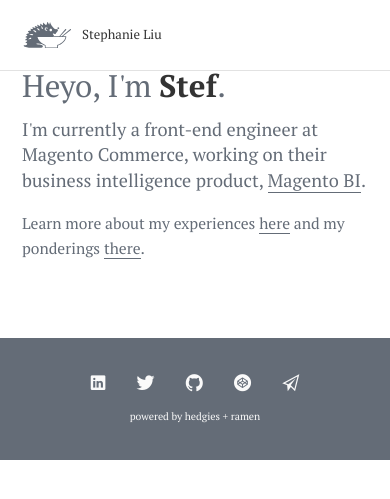
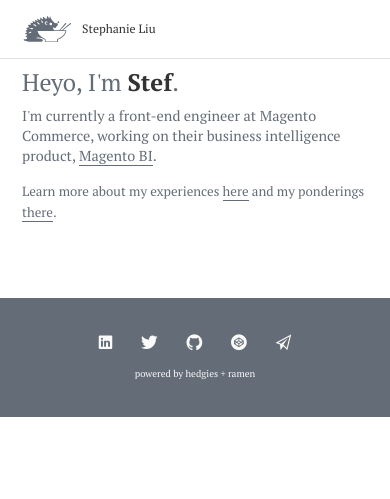
Before and after one commit to ramenhog/ramenhog.github.io, a Jekyll site: the page built from index.html, in a window 390 px wide. Shown: the top 499 px of the page. Built offline with Jekyll 4.4.1, drawn with Linux system fonts in a browser that asks for light colours.

Commit message:
more mobile stuff

```diff
--- a/_sass/_base.scss
+++ b/_sass/_base.scss
@@ -9,6 +9,10 @@ body {
   &__paragraph {
     font-size: 1.2rem;
     margin-bottom: 0.4em;
+
+    @media #{$mobile} {
+      font-size: 1.1rem;
+    }
   }
 
   &__name {
@@ -56,7 +60,7 @@ body {
 }
 
 .nav {
-  padding: 20px 0;
+  padding: 1.17em 0;
   position: fixed;
   top: 0;
   left: 0;
--- a/_sass/_type.scss
+++ b/_sass/_type.scss
@@ -8,7 +8,7 @@ body {
   color: $gray;
 
   @media #{$mobile} {
-    font-size: 13px;
+    font-size: 12px;
   }
 }
 
@@ -21,7 +21,7 @@ h1 {
   font-size: 3rem;
 
   @media #{$mobile} {
-    font-size: 2.4rem;
+    font-size: 2rem;
   }
 }
 
@@ -29,7 +29,7 @@ h2 {
   font-size: 1.6rem;
 
   @media #{$mobile} {
-    font-size: 1.4rem;
+    font-size: 1.2rem;
   }
 }
 
```
